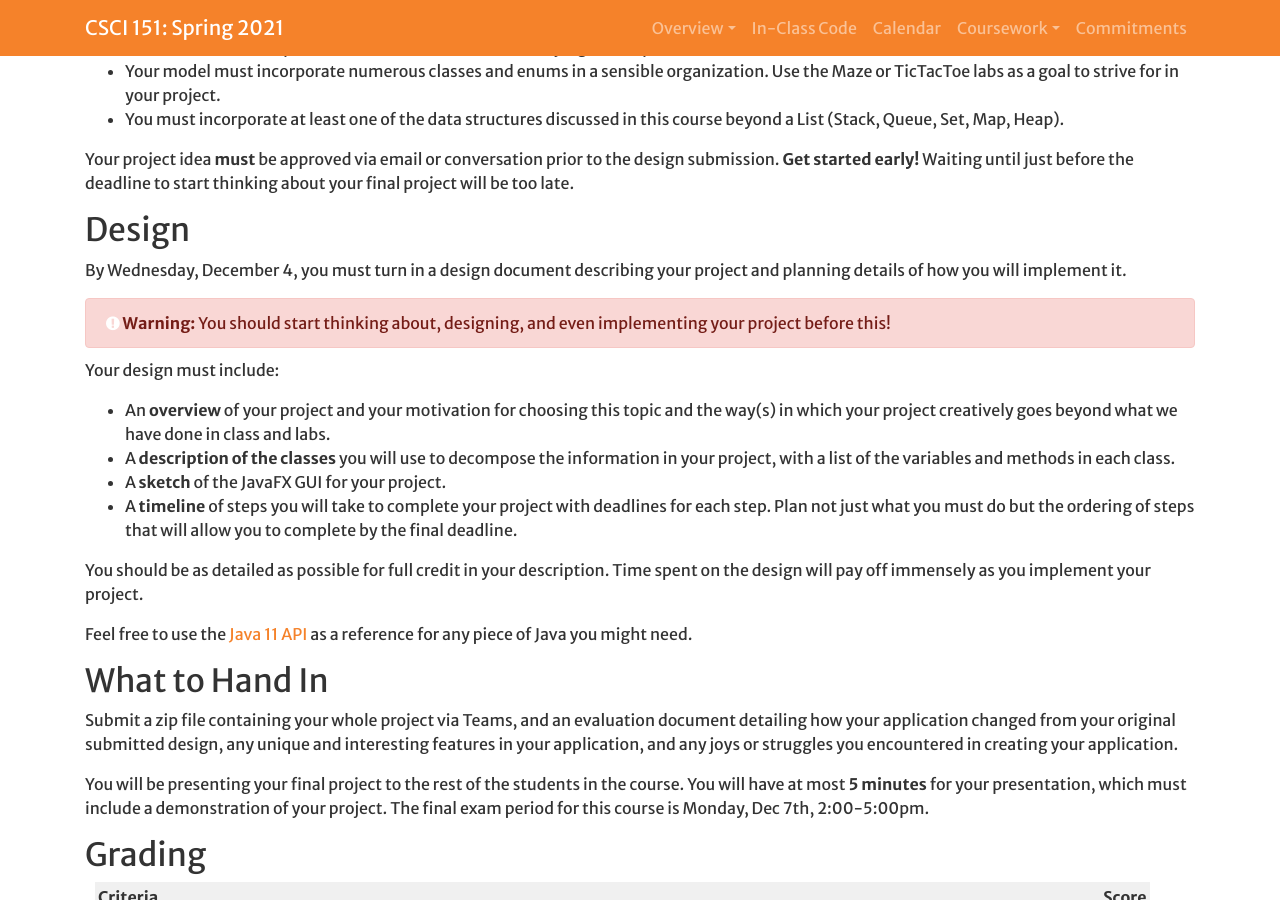
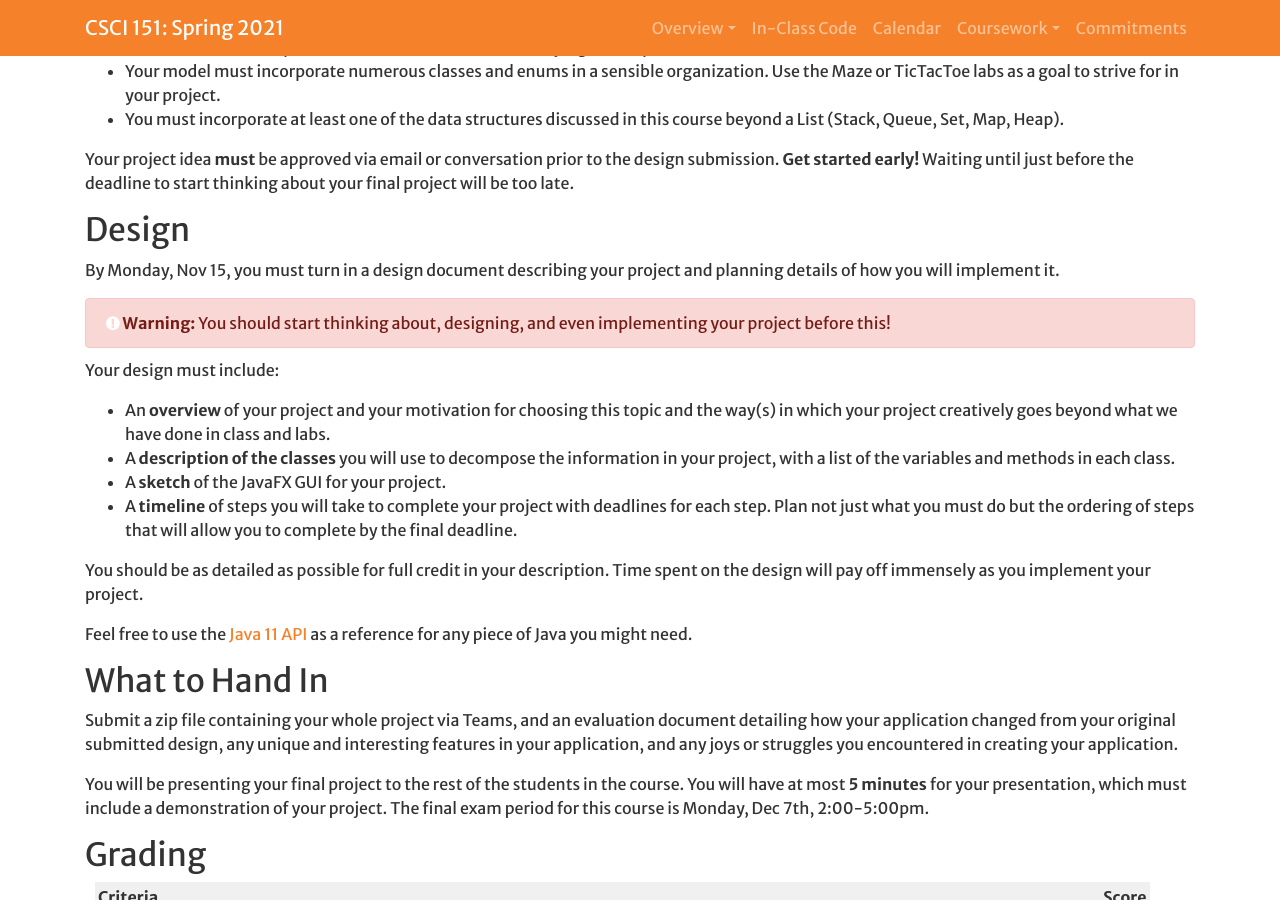
Before and after one commit to Hendrix-CS/csci151, a Jekyll site: the page built from projects/final-project.md, in a window 1280 px wide and 900 px high, scrolled down 520 px. Built offline with Jekyll 4.4.1, drawn with Linux system fonts in a browser that asks for light colours; a script that is not in the unit is left out; our own code applies the rules of GitHub Pages for plain Markdown files.

Commit message:
Updating the design due date

```diff
--- a/projects/final-project.md
+++ b/projects/final-project.md
@@ -3,7 +3,7 @@ layout: work
 type: Project
 num: 3
 worktitle: Final Project
-designdue: Wednesday, December 4
+designdue: Monday, Nov 15
 finaldue: Monday, Dec 7th, 2:00-5:00pm
 ---
 
```
